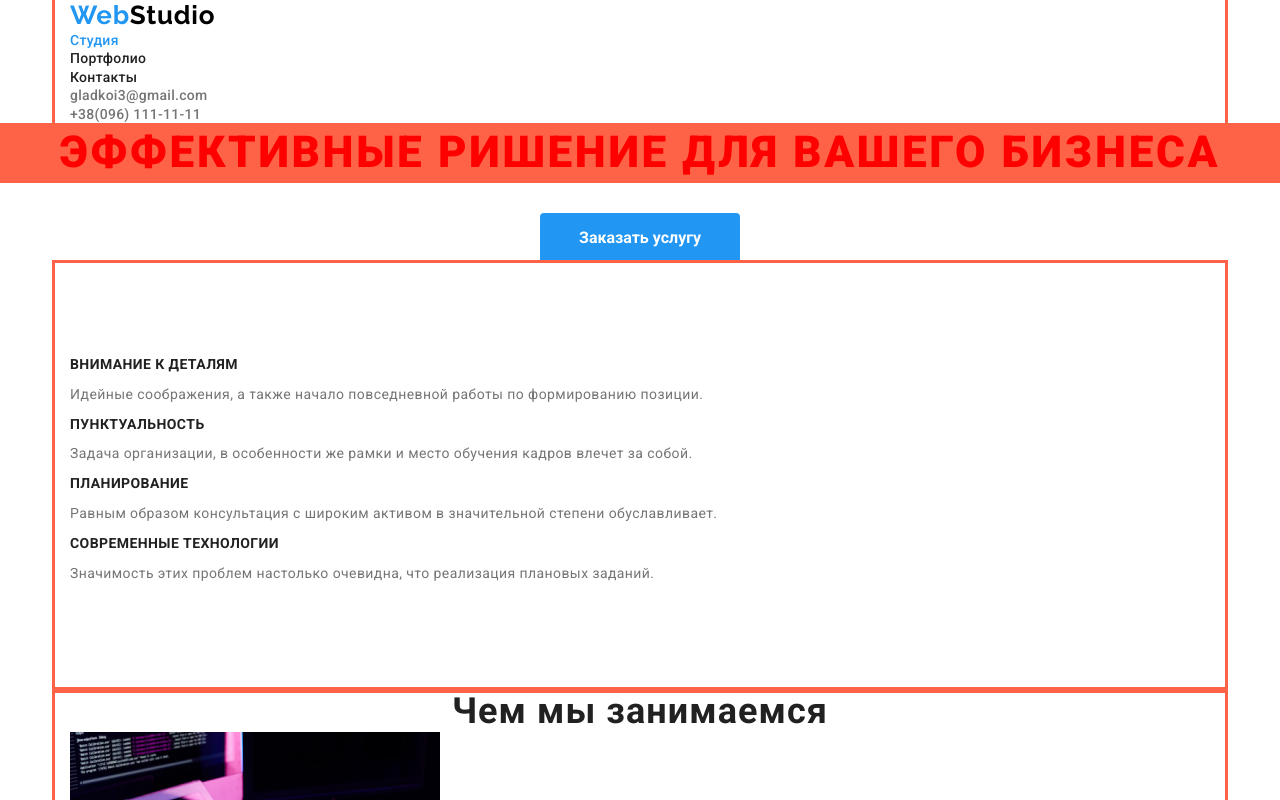
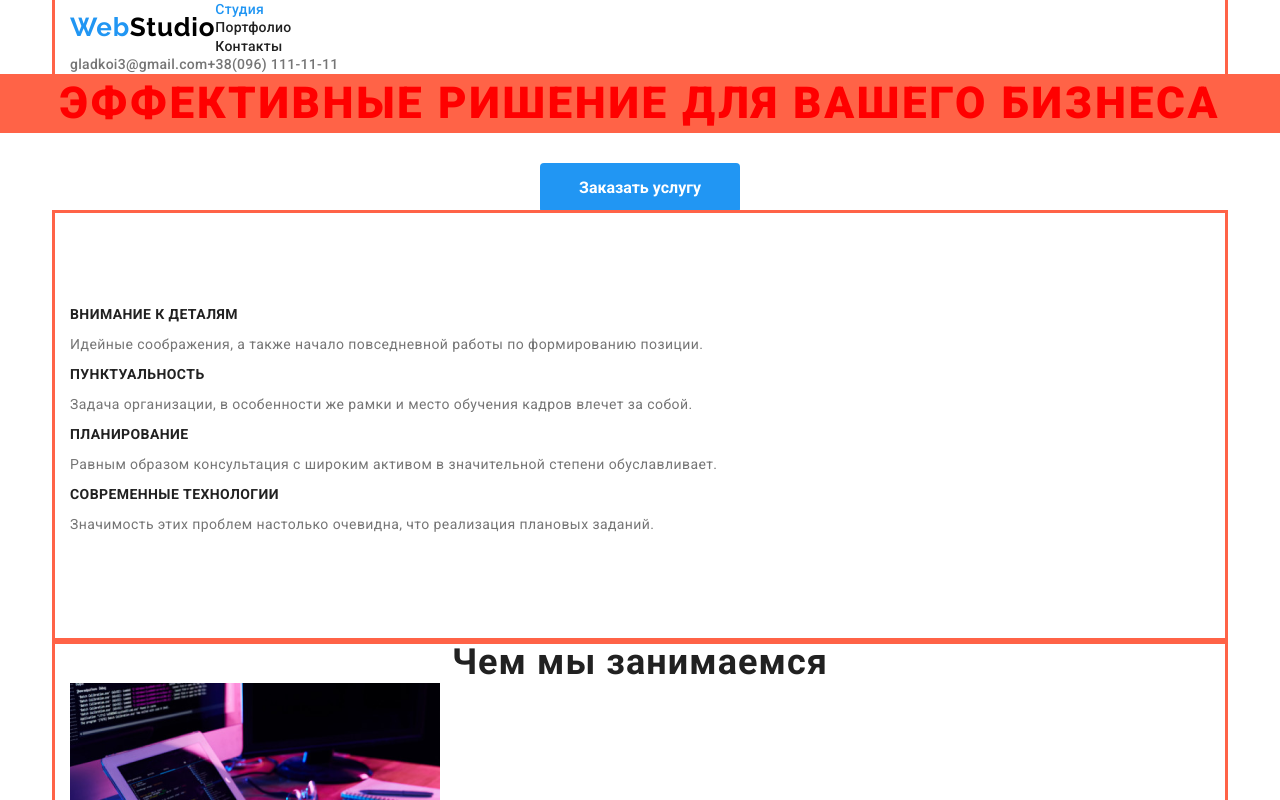
Before and after one commit to HladkyiGo/goit-markup-hw-03, a plain HTML site: page index.html in a window 1280 px wide. Shown: the top 800 px of the page. Drawn offline with nearby package versions, Linux system fonts and the light colour scheme.

Commit message:
флекс

```diff
--- a/css/css.css
+++ b/css/css.css
@@ -12,6 +12,44 @@ body {
   background-color: #ffffff;
   color: var(--prymary-text-color);
   font-family: Roboto, sans-serif;
+}
+
+h1,
+h2,
+h3,
+h4,
+h5,
+h6 {
+  margin: 0;
+}
+
+ul,
+ol {
+  margin: 0;
+  padding: 0;
+}
+
+p {
+  margin: 0;
+}
+
+img {
+  display: block;
+}
+
+.header {
+  display: flex;
+  align-items: center;
+}
+
+.navigation {
+  display: flex;
+  align-items: center;
+}
+
+.contacts.list {
+  display: flex;
+  margin-right: auto;
 }
 
 .container {
--- a/index.html
+++ b/index.html
@@ -17,10 +17,10 @@
 
 <body>
     <!---Шапка -->
-    <header>
+    <header class="header">
 
         <div class="container">
-            <nav>
+            <nav class="navigation">
                 <a href="" class="logo"><span class="logo-accent">Web</span><span class="logo-studio">Studio</span> </a>
 
                 <ul class="site-nav list">
```
